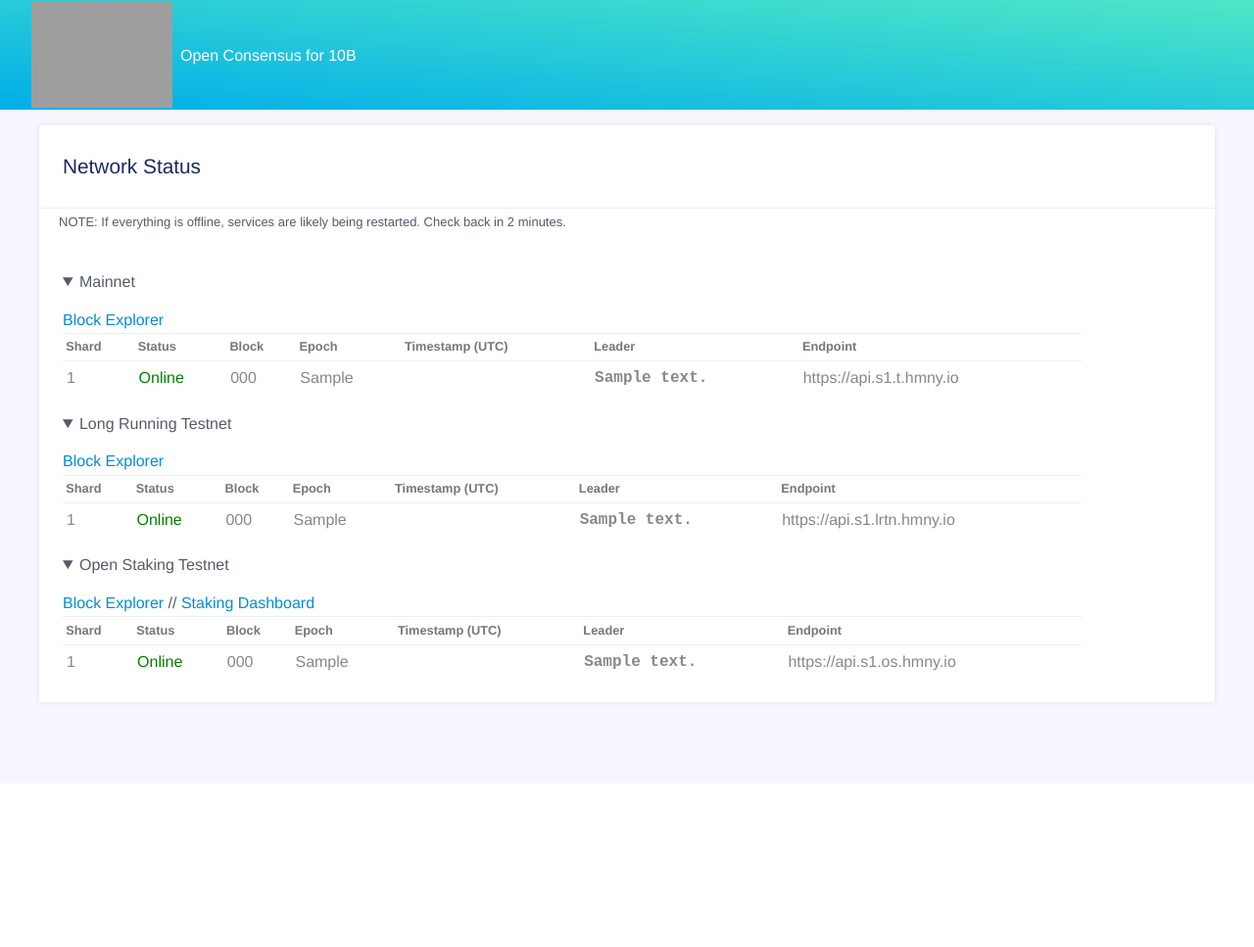
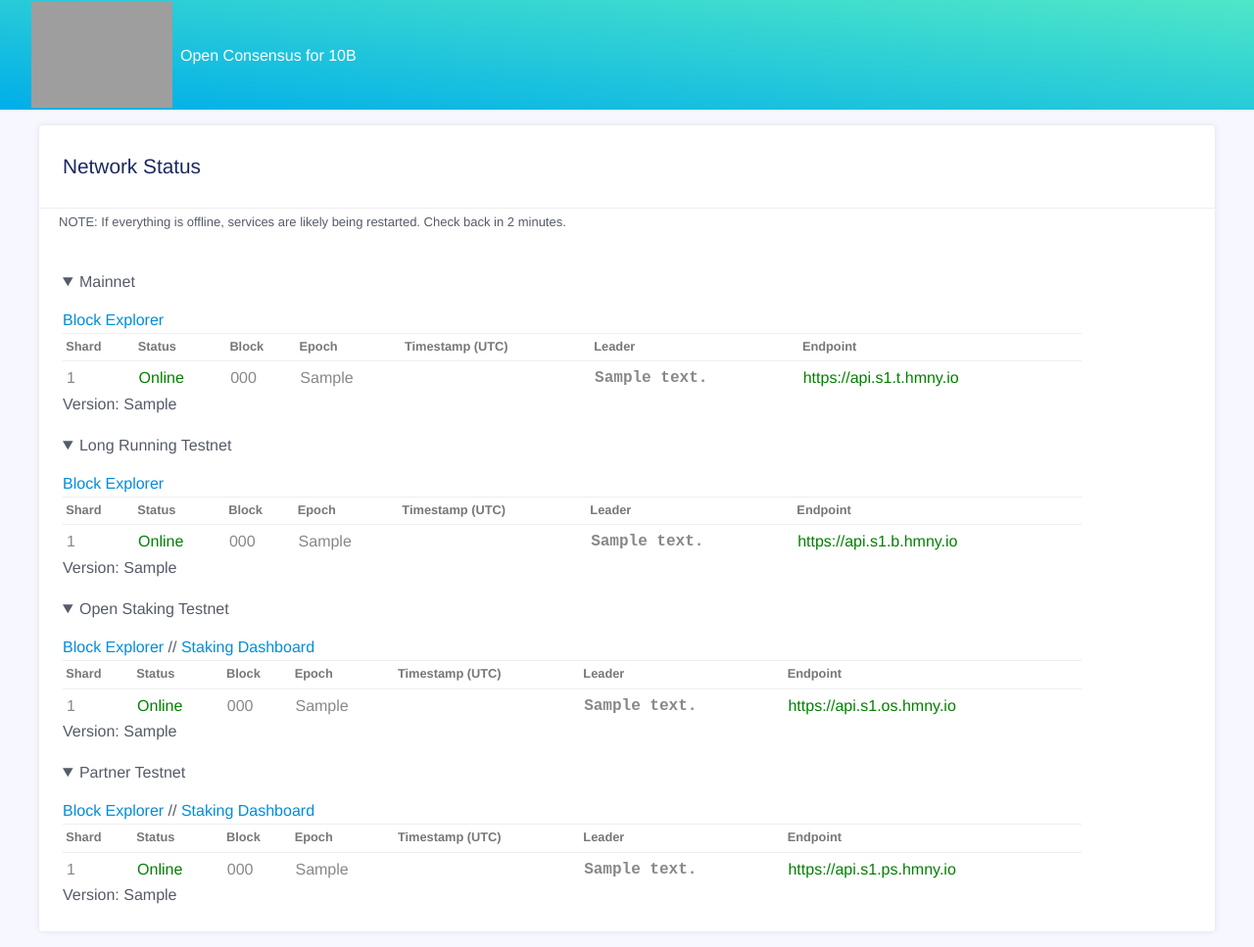
Before and after one commit to harmony-one/monitor, a Flask app: page /status in a window 1280 px wide. Shown: the whole page at 98% size. Before the commit the page ends 720 px from the top, so only its background shows below. Run offline with Flask 2, Linux system fonts and the light colour scheme; a database or web service that is not in the repository returns one stand-in record (values such as "Sample title"); data that the repository does not hold is empty; grey boxes are pictures that could not be loaded.

Commit message:
[status-page] (#460)
Add Partner network to status page
	Add commit version (TODO: Make prettier)
	Add API endpoint query to status page (TODO: Kinda slow, need threading)

```diff
--- a/monitoring/status-page/networks.txt
+++ b/monitoring/status-page/networks.txt
@@ -1,4 +1,5 @@
 # Network Name, Watchdog Chain Name, Explorer Link, Staking Dashboard Link, Endpoint tag
 Mainnet, mainnet, https://explorer.harmony.one, , t
-Long Running Testnet, testnet, https://explorer.testnet.harmony.one, , lrtn
+Long Running Testnet, testnet, https://explorer.testnet.harmony.one, , b
 Open Staking Testnet, staking, https://explorer.os.hmny.io, https://staking.harmony.one, os
+Partner Testnet, partner, https://explorer.ps.hmny.io, https://staking.harmony.one, ps
--- a/monitoring/status-page/status/routes.py
+++ b/monitoring/status-page/status/routes.py
@@ -18,14 +18,31 @@
 
     statuses = {}
     for n in network_list:
-        r = requests.get(watchdog % n.watchdog, auth=('harmony', 'harmony.one'))
         statuses[n.name] = {}
         statuses[n.name]['block'] = {}
-        for result in r.json():
-            statuses[n.name]['block'][result['shard-id']] = result
-            statuses[n.name]['block'][result['shard-id']]['endpoint'] = endpoint % (result['shard-id'], n.endpoint)
-        statuses[n.name]['explorer-link'] = n.explorer
-        statuses[n.name]['staking-link'] = n.staking
+        try:
+            r = requests.get(watchdog % n.watchdog, auth=('harmony', 'harmony.one'))
+        except requests.exceptions.ConnectionError:
+            r = None
+        if r is not None:
+            result = r.json()
+            try:
+                for item in result['shard-status']:
+                    statuses[n.name]['block'][item['shard-id']] = item
+                    e = endpoint % (item['shard-id'], n.endpoint)
+                    statuses[n.name]['block'][item['shard-id']]['endpoint'] = e
+                    try:
+                        s = requests.get(e)
+                        statuses[n.name]['block'][item['shard-id']]['endpoint-status'] = True
+                    except requests.exceptions.ConnectionError:
+                        statuses[n.name]['block'][item['shard-id']]['endpoint-status'] = False
+            except json.decoder.JSONDecodeError:
+                pass
+            #statuses[n.name]['used-seats'] = result['used-seats']
+            #statuses[n.name]['avail-seats'] = result['avail-seats']
+            statuses[n.name]['commit-version'] = result['commit-version']
+            statuses[n.name]['explorer-link'] = n.explorer
+            statuses[n.name]['staking-link'] = n.staking
 
     # Sort output by ShardID
     for net in statuses.keys():
--- a/monitoring/status-page/status/templates/status.html.j2
+++ b/monitoring/status-page/status/templates/status.html.j2
@@ -99,10 +99,19 @@
                       <td style="font-family:'Courier New', monospaced; font-weight: 550;">
                         {{ data[net]['block'][value]['leader-address'] }}
                       </td>
-                      <td> {{ data[net]['block'][value]['endpoint'] }} </td>
+                      {% if data[net]['block'][value]['endpoint-status'] %}
+                        <td><font color='green'>{{ data[net]['block'][value]['endpoint'] }}</font></td>
+                      {% else %}
+                        <td><font color='red'>{{ data[net]['block'][value]['endpoint'] }}</font></td>
+                      {% endif %}
                     </tr>
                     {% endfor %}
                   </table>
+                </div>
+                <div class="flex-col" style="padding-bottom: 4px">
+                  <div class="flex-row">
+                    <p>Version: {{ data[net]['commit-version'] }}</p>
+                  </div>
                 </div>
               </details>
             </span>
```
